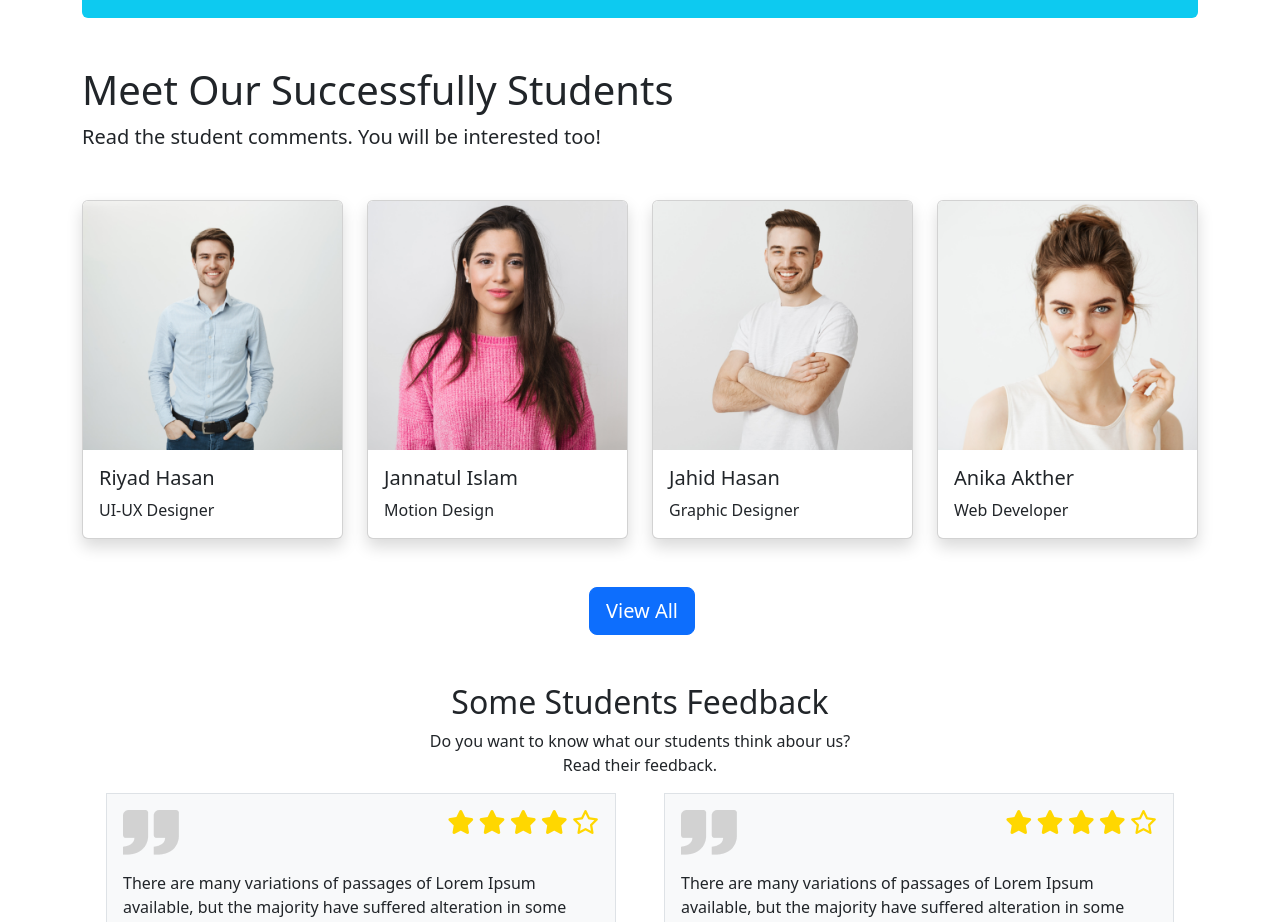
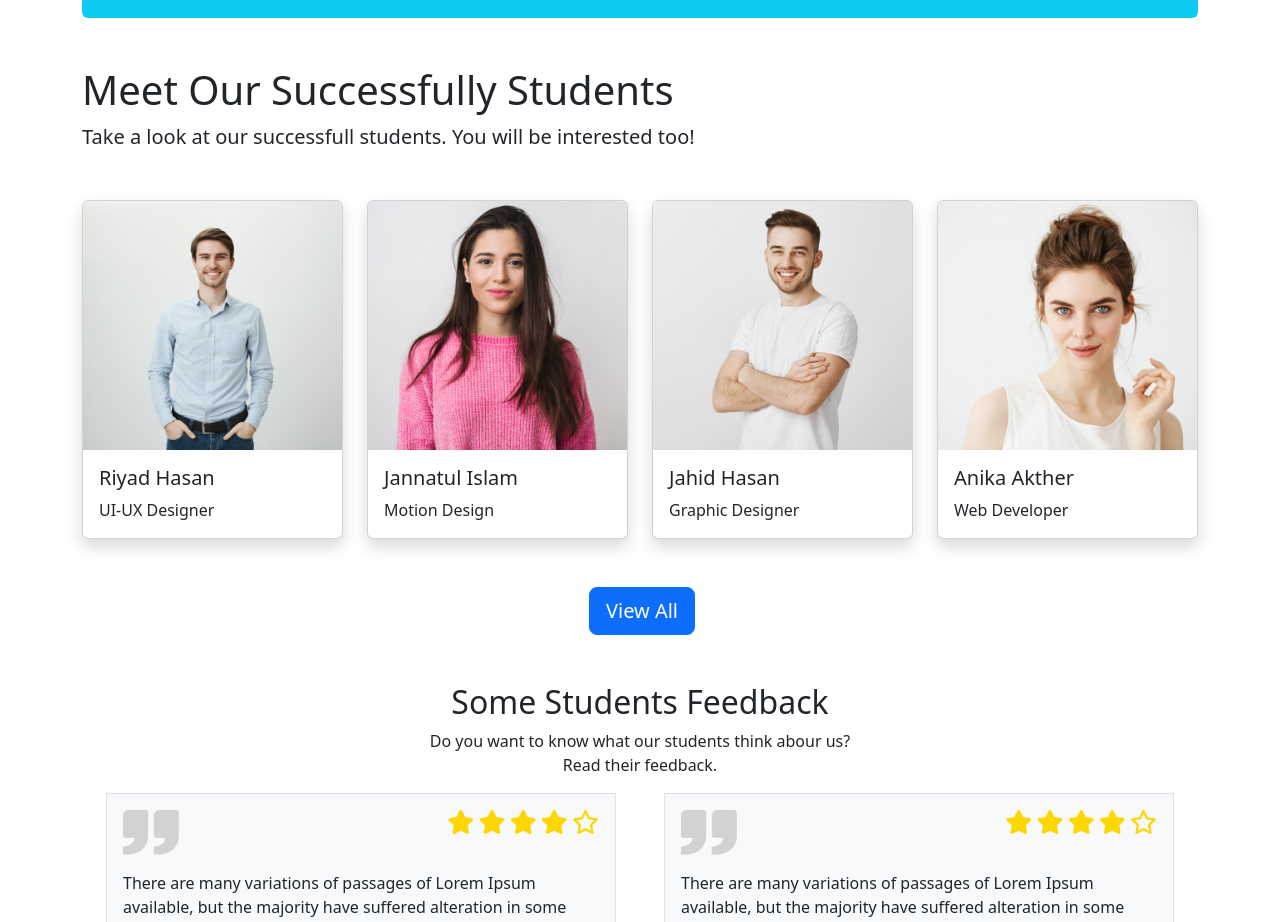
Before and after one commit to saidur413/Assignment-3, a plain HTML site: page index.html in a window 1280 px wide. Shown: the part 2700-3622 px from the top of the page. Drawn offline with nearby package versions, Linux system fonts and the light colour scheme.

Commit message:
spelling correction

```diff
--- a/index.html
+++ b/index.html
@@ -315,7 +315,7 @@
         <section class="container mt-5">
         <div>
             <h1>Meet Our Successfully Students</h1>
-            <p class="fs-5">Read the student comments. You will be interested too!</p>
+            <p class="fs-5">Take a look at our successfull students. You will be interested too!</p>
         </div>
         <div class="my-5">
             <div class="row row-cols-1 row-cols-md-2 row-cols-lg-4 g-4">
```
